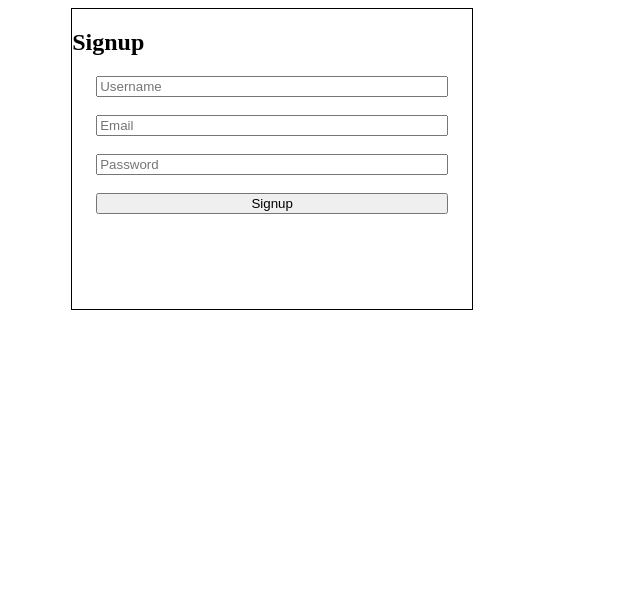
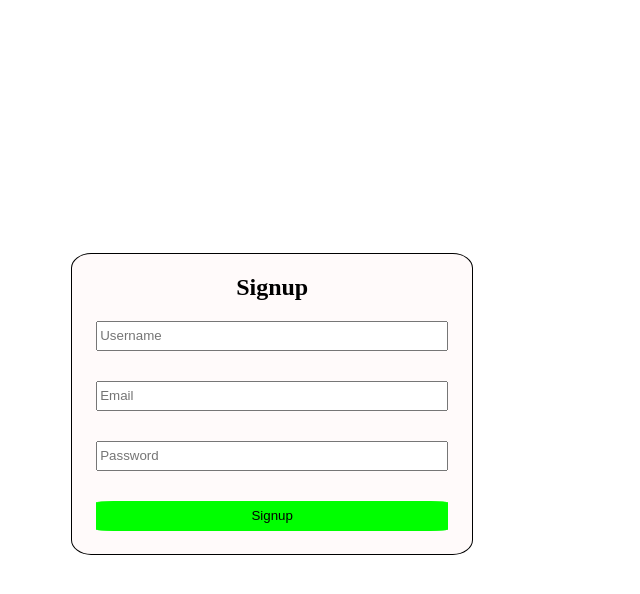
Before and after one commit to dave1780/express-simple-zz4ob3, a website: page pages/Signup.html in a window 1280 px wide. Shown: the whole page, without its empty margins (0-640 px from the left). Drawn offline with Linux system fonts and the light colour scheme.

Commit message:
1 file modified

```diff
--- a/pages/Signup.html
+++ b/pages/Signup.html
@@ -8,18 +8,30 @@
   <style>
     form{
 
-      margin-top:20;
+      margin-top:20%;
       margin-left:5%;
       border:0.5px solid black;
       width:400px;
       height:300px;
+      border-radius:5%;
+      background-color : snow;
     }
     .Signup{
      display:grid;
      justify-content:center;
      grid-template-columns:1fr;
+     grid-auto-rows: 30px;
      margin-left:6%;
      margin-right:6%;
+    }
+    h2{
+      display:grid;
+      justify-content: center;
+    }
+    button{
+      background-color:lime;
+      border-radius:5%;
+      border:0.5px solid lime;
     }
   </style>
 </head>
@@ -27,11 +39,11 @@
    <form >
      <h2>Signup</h2>
      <div class="Signup">
-       <input type="text" placeholder="Username">
+       <input type="text" placeholder="Username" required/>
        <br>
-       <input type="text" placeholder="Email">
+       <input type="text" placeholder="Email" required/>
        <br>
-       <input type="text" placeholder="Password">
+       <input type="text" placeholder="Password" required/>
        <br>
        <button method="POST">Signup</button>
      </div>
```
